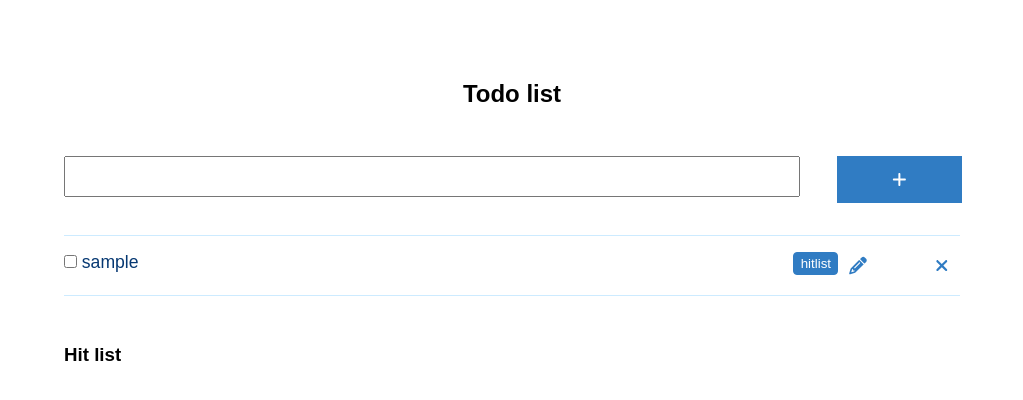
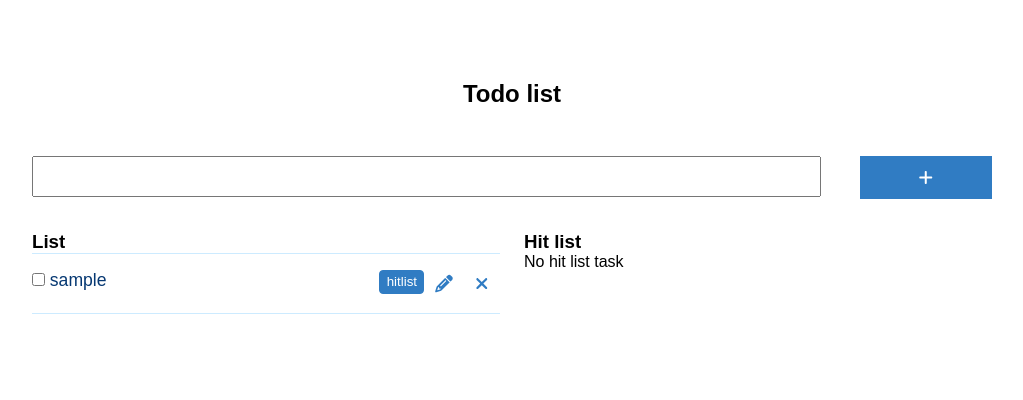
Before and after one commit to glory-arisah/Vue-todo-app, a Vue app: page / in a window 1280 px wide. Shown: the top 400 px of the page, without its empty margins (128-1151 px from the left). Built offline with nearby package versions, Linux system fonts and the light colour scheme.

Commit message:
updated the app with responsiveness fixed the add button-s padding

```diff
--- a/src/App.vue
+++ b/src/App.vue
@@ -26,6 +26,8 @@
     <section class="all-todos">
         <!-- list of the remaining todos -->
         <section class="mb-3">
+          <h3>List</h3>
+          <template v-if="todosCount > 0">
             <section v-for="todo in todos" :key="todo.id" class="todos">
               <p class="todo">
                 <input type="checkbox" style="margin-right:0.3rem;" @change='checkBoxTodo("todos", todo.id)' :checked="todo.done"  false-value=false true-value=true />
@@ -46,10 +48,14 @@
                 />
               </div>
             </section>
+          </template>
+          <template v-else><p>No task(s) -- type in a value to add a todo now!!</p></template>
         </section>
 
       <!-- list of all hitlist items -->
+      <div>
         <h3>Hit list</h3>
+        <template v-if="hitListCount > 0">
           <section v-for="todo in hitList" :key="todo.id" class="todos">
             <p class="todo">
               <input type="checkbox" style="margin-right:0.3rem;" @change='checkBoxTodo("hitList", todo.id)' :checked="todo.done"  false-value=false true-value=true />
@@ -70,6 +76,9 @@
               />
             </div>
           </section>
+        </template>
+        <template v-else><p>No hit list task</p></template>
+      </div>
     </section>
   </section>
 </template>
@@ -187,6 +196,14 @@ export default {
       this.todos.push(todo)
     }
   },
+  computed: {
+    hitListCount() {
+      return this.hitList.length
+    },
+    todosCount() {
+      return this.todos.length
+    }
+  }
 };
 </script>
 
@@ -245,7 +262,7 @@ h2 {
 }
 /* form container for input field */
 .input form {
-  width: 100%;
+  /* width: 100%; */
 }
 /* input field */
 .input input {
@@ -262,9 +279,7 @@ h2 {
 
 /* plus icon for adding todo */
 .plus-icon {
-  font-size: 1rem;
-  padding-block: 0.9rem;
-  border: 1px solid var(--clr-blue-light);
+  padding-block: .85rem;
   background-color: var(--clr-blue-light);
   color: white;
   width: 100%;
@@ -319,4 +334,22 @@ h2 {
 .btn:hover {
   color: var(--clr-blue-dark);
 }
+
+@media screen and (min-width: 992px) {
+  .main-section {
+    display: grid;
+    width: 75vw;
+  }
+
+  .input {
+    grid-column: 1 / -1;
+  }
+
+  .all-todos {
+    grid-column: 1 / -1;
+    display: grid;
+    grid-template-columns: repeat(2, 1fr);
+    gap: 1.5rem;
+  }
+}
 </style>
```
Lines whose indentation alone changed are shown as unchanged.
